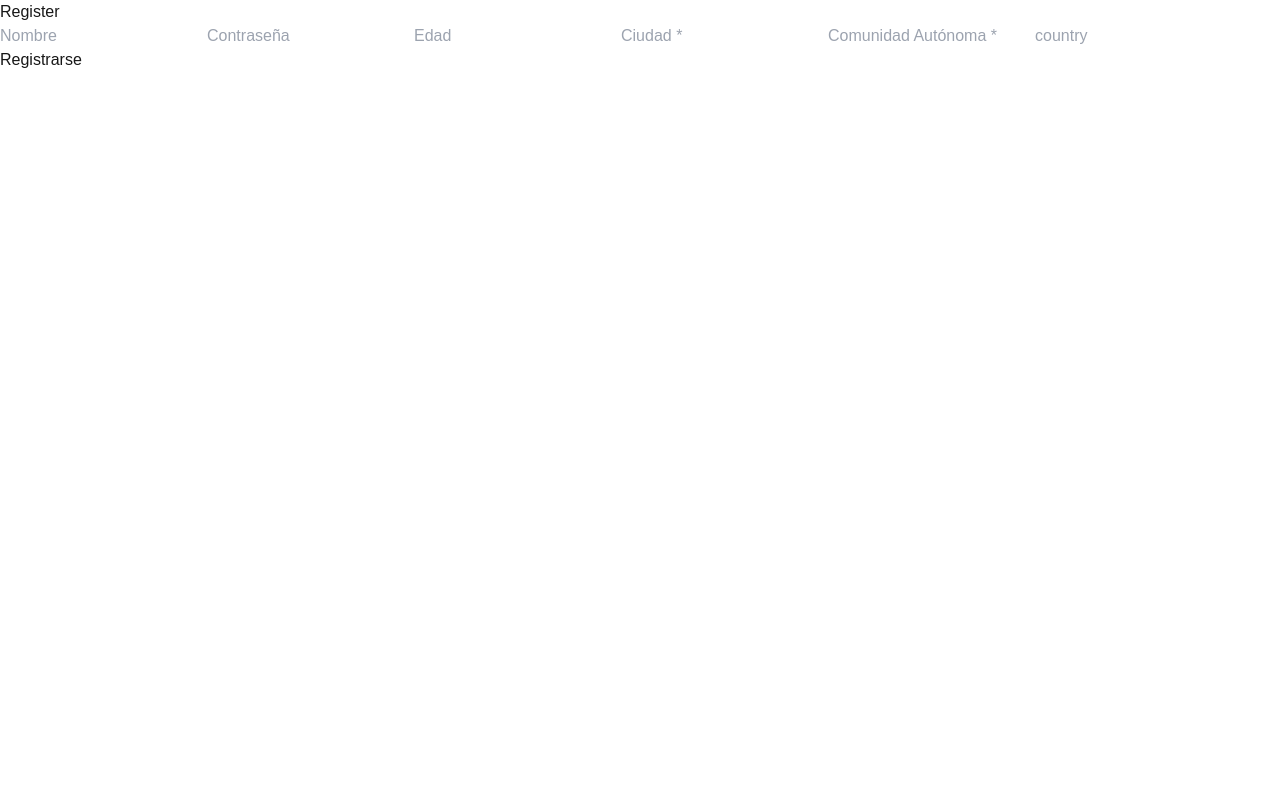
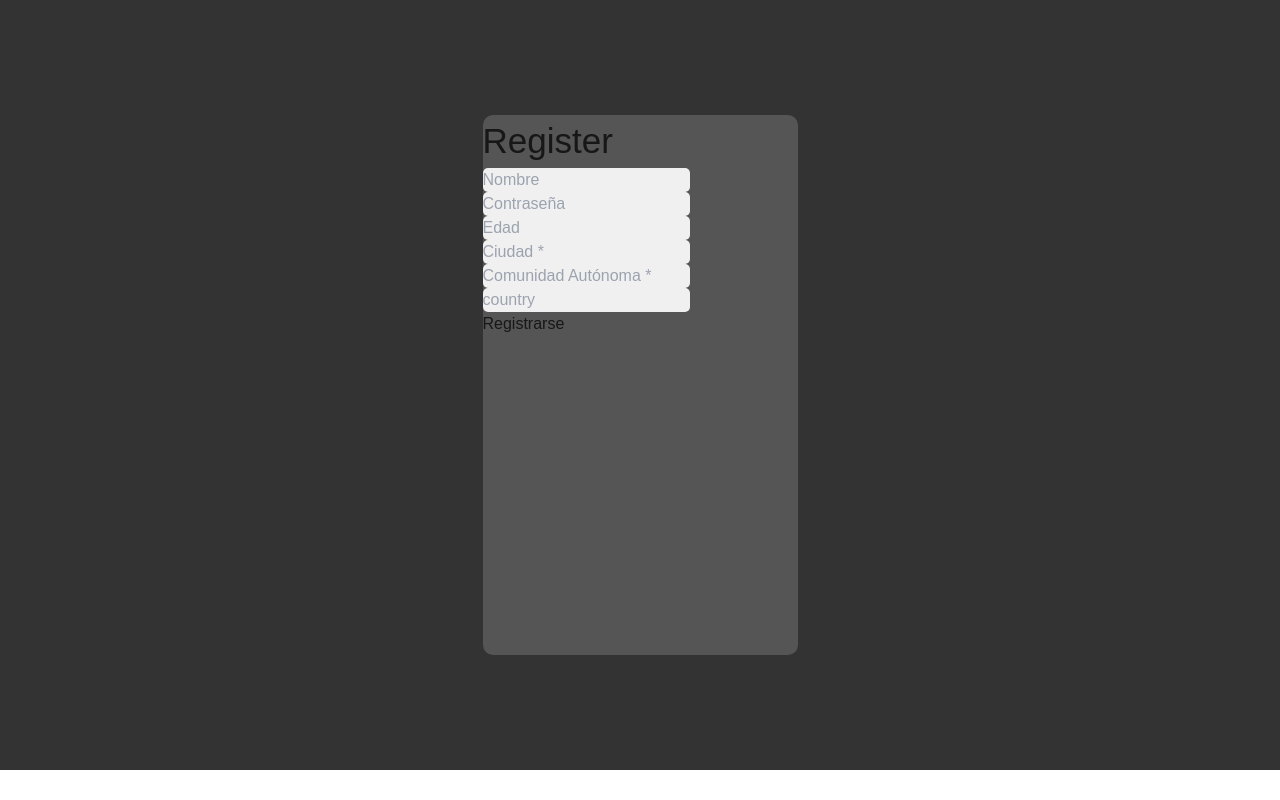
Before and after one commit to bvarelai/TFG, a Next.js app in the folder frontend/event-register/: page /register in a window 1280 px wide. Built offline with nearby package versions, Linux system fonts and the light colour scheme.

Commit message:
Cambio en los estilos del frontend

```diff
--- a/frontend/event-register/src/app/globals.css
+++ b/frontend/event-register/src/app/globals.css
@@ -14,13 +14,57 @@
   }
 }
 
-
 body {
   color: var(--foreground);
   background: var(--background);
   font-family: Arial, Helvetica, sans-serif;
 }
+#welcome-form {
+  background-color: #333;
+  display: flex;
+  justify-content: center;
+  padding: 115px;
 
-input{
+}
+#welcome-div{
+  background-color: #555555;
+  width: 30%;
+  border-radius: 10px;
+  justify-content: center;
+  height: 520px;
+}
+#register-div{
+  background-color: #555555;
+  width: 30%;
+  border-radius: 10px;
+  justify-content: center;
+  height: 540px;
+}
+
+
+#label-login{
+  font-style:geist-sans;
+  font-size: 35px;
+  padding-block-end: 40%;
+}
+
+#label-register{
+  font-style:geist-sans;
+  font-size: 35px;
+  padding-block-end: 20%
+
+}
+ input{
   color: black;
+  border-radius: 5px;
+  background-color: #F0F0F0;
+ }
+ #login-button:hover{
+  background-color:#333;
 }
+ #link-login:hover{
+  background-color: #333;
+ }
+ #register-button:hover{
+  background-color:#333;
+ }
```
